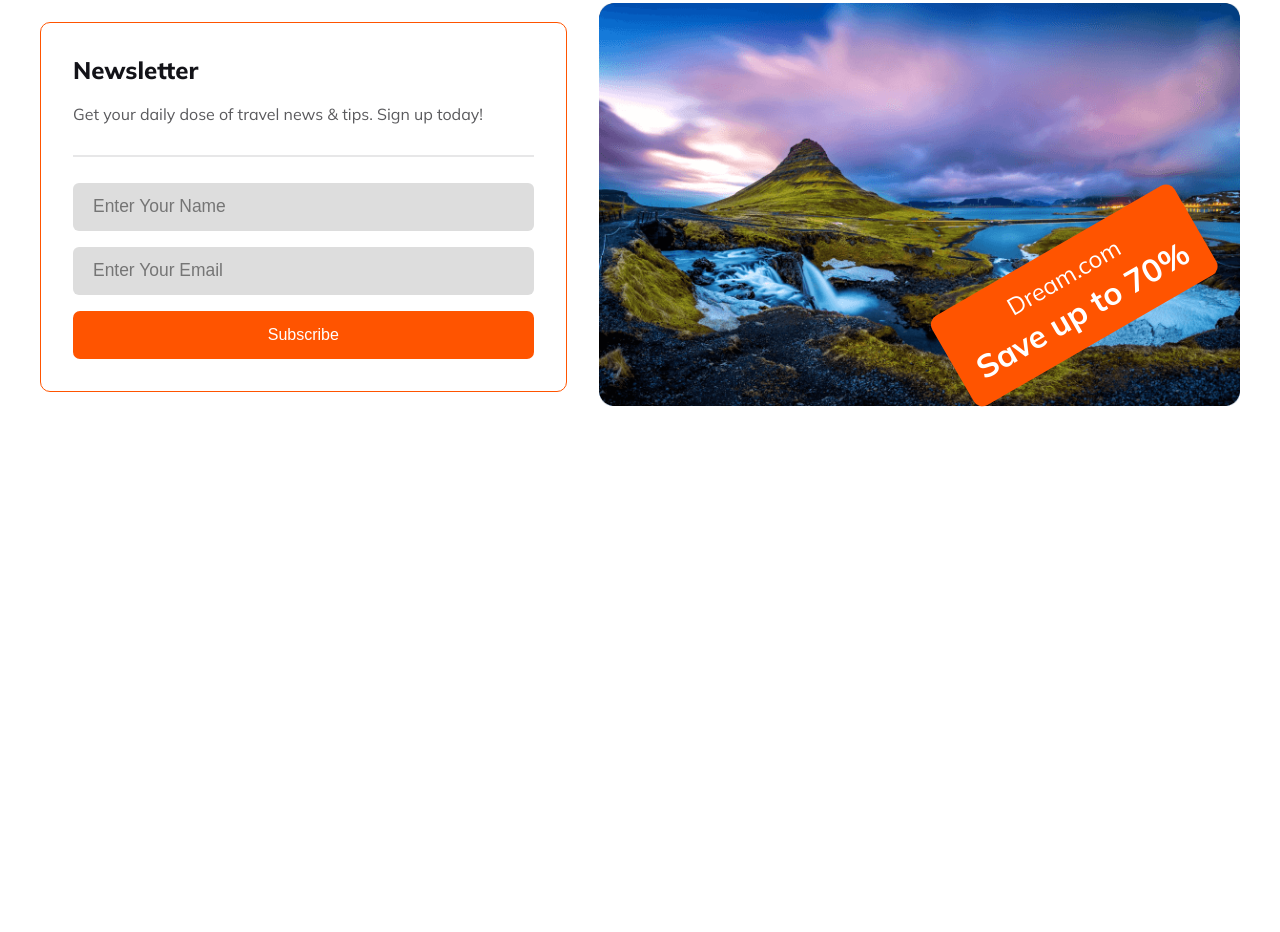
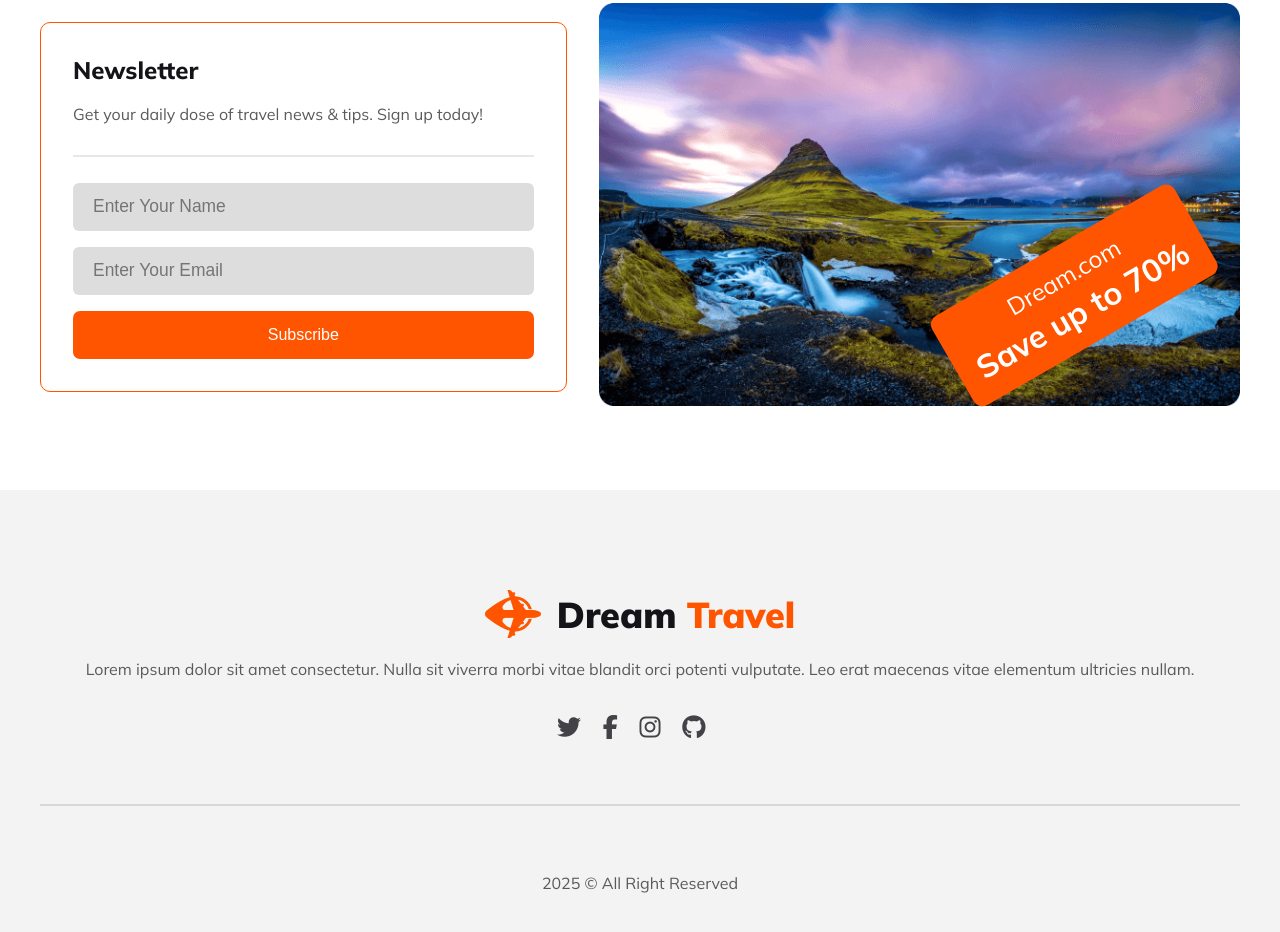
Before and after one commit to Dev-Zual/dream-travel-agency, a plain HTML site: page index.html in a window 1280 px wide. Shown: the part 5540-6472 px from the top of the page. Before the commit the page ends 6030 px from the top, so only its background shows below. Drawn offline with Linux system fonts and the light colour scheme.

Commit message:
footer area done

```diff
--- a/css/main.css
+++ b/css/main.css
@@ -512,3 +512,28 @@ div#middle-card {
   color: #fff;
   font-size: 2rem;
 }
+/* footer area */
+footer {
+  background: #f3f3f3;
+  padding: 100px 0;
+  text-align: center;
+}
+#footer-logo {
+  justify-content: center;
+}
+
+.footer-area p {
+  margin: 1.1rem 0;
+}
+
+.social-icon i {
+  margin-right: 1.1rem;
+  font-size: 1.5rem;
+  margin-top: 1rem;
+  color: var(--secondary-text-color);
+}
+
+.footer-area hr {
+  margin: 4rem 0;
+  border: 1px solid #d8d8d8;
+}
--- a/index.html
+++ b/index.html
@@ -318,6 +318,28 @@
         </div>
       </div>
     </main>
-    <footer></footer>
+    <footer>
+      <div class="container">
+        <div class="footer-area">
+          <div id="footer-logo" class="logo">
+            <img src="./images/logo.png" alt="" />
+            <h1>Dream <span>Travel</span></h1>
+          </div>
+          <p>
+            Lorem ipsum dolor sit amet consectetur. Nulla sit viverra morbi
+            vitae blandit orci potenti vulputate. Leo erat maecenas vitae
+            elementum ultricies nullam.
+          </p>
+          <div class="social-icon">
+            <i class="fa-brands fa-twitter"></i>
+            <i class="fa-brands fa-facebook-f"></i>
+            <i class="fa-brands fa-instagram"></i>
+            <i class="fa-brands fa-github"></i>
+          </div>
+          <hr />
+          <p>2025 &copy; All Right Reserved</p>
+        </div>
+      </div>
+    </footer>
   </body>
 </html>
```
